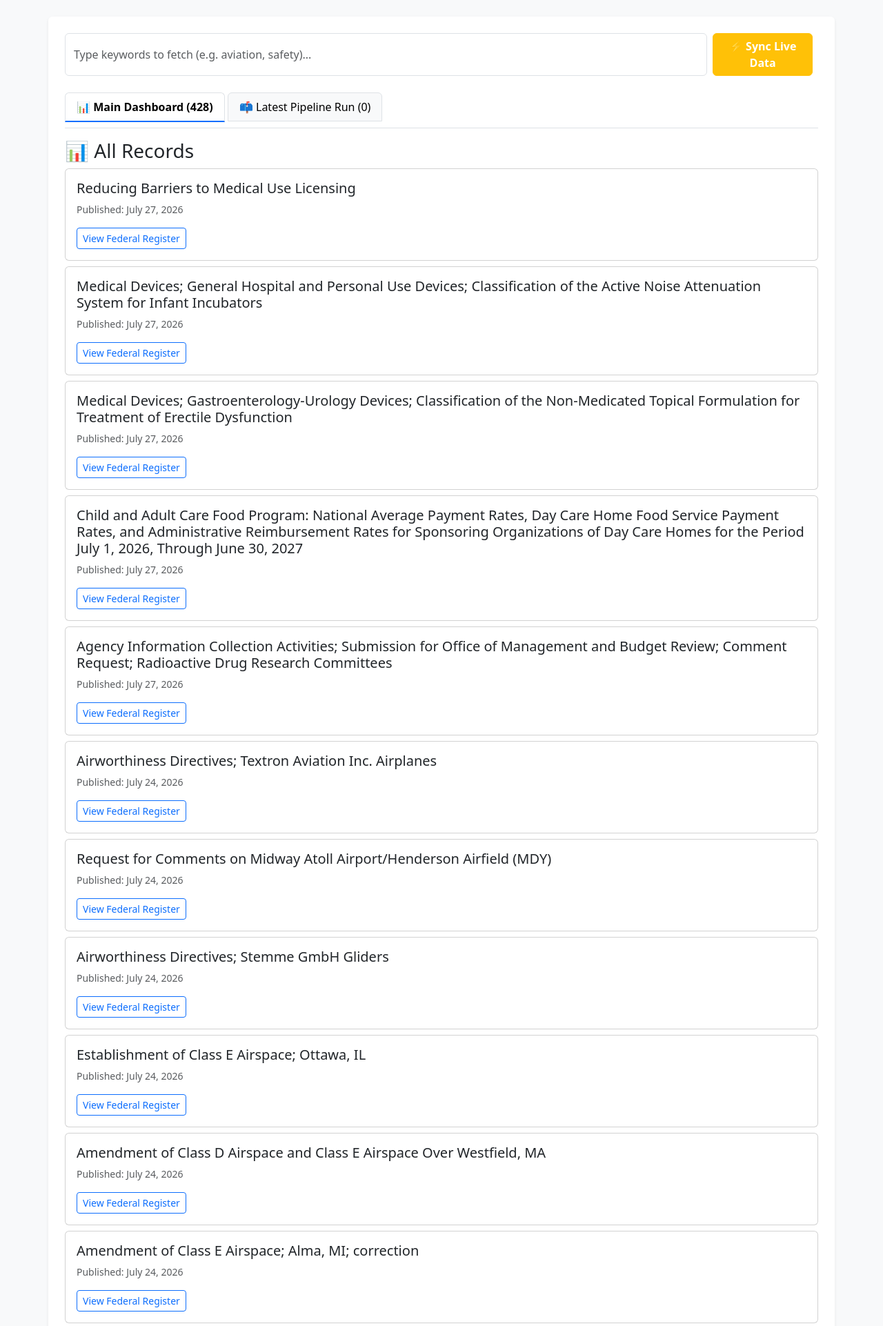
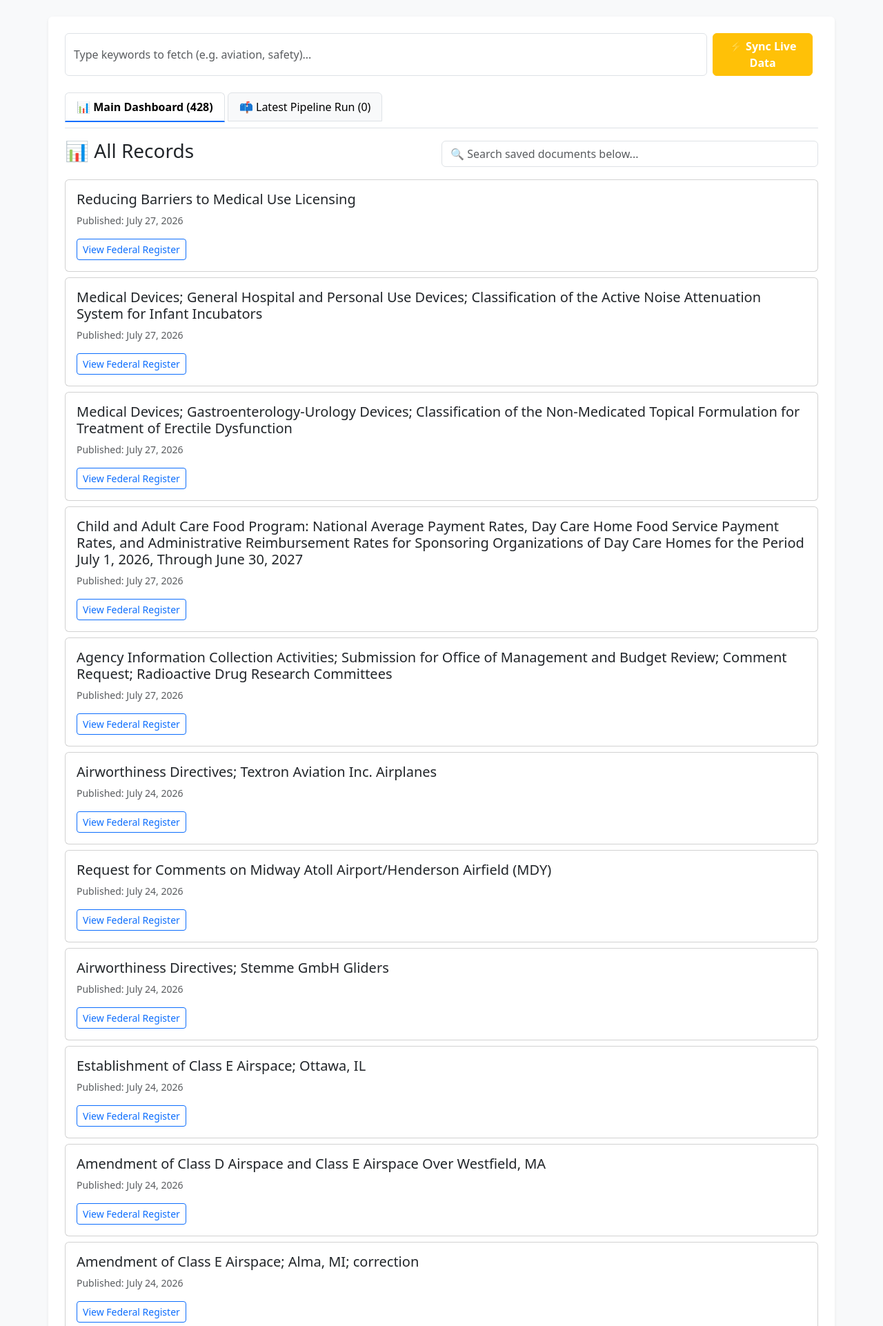
Before and after one commit to Harsh2Patel/Automated-Regulatory-Technical-Compliance-Pipeline-, a Django app: page / in a window 1280 px wide. Shown: the top 1922 px of the page at 69% size. Run offline with Django 5.2, Linux system fonts and the light colour scheme; data comes from the database, SQL or seed files in the repository.

Commit message:
Add instant frontend search bar to main dashboard

```diff
--- a/tracker/templates/tracker/dashboard.html
+++ b/tracker/templates/tracker/dashboard.html
@@ -24,7 +24,7 @@
 <body class="bg-light p-4">
 
 <div class="container bg-white p-4 rounded shadow-sm">
-    <!-- Sync Form -->
+    <!-- Live Sync Form -->
     <form method="GET" action="" class="d-flex mb-4">
         <input
             type="text"
@@ -52,12 +52,24 @@
 
     <!-- Main Dashboard Content -->
     <div id="content-main" class="tab-content">
+        <div class="d-flex justify-content-between align-items-center mb-3">
             <h3>📊 All Records</h3>
+            <!-- 🔍 Instant Search Bar -->
+            <input
+                type="text"
+                id="local-search-input"
+                class="form-control w-50"
+                placeholder="🔍 Search saved documents below..."
+                onkeyup="filterLocalDocuments()"
+            >
+        </div>
+
+        <div id="document-list">
             {% if all_documents %}
                 {% for doc in all_documents %}
-                <div class="card mb-2">
+                    <div class="card mb-2 doc-card">
                         <div class="card-body">
-                        <h5 class="card-title">{{ doc.title }}</h5>
+                            <h5 class="card-title doc-title">{{ doc.title }}</h5>
                             <p class="text-muted small">Published: {{ doc.publication_date }}</p>
                             <a href="{{ doc.html_url }}" target="_blank" class="btn btn-sm btn-outline-primary">View Federal Register</a>
                         </div>
@@ -66,6 +78,7 @@
             {% else %}
                 <p class="text-muted">No records found. Click <strong>Sync Live Data</strong> above to populate the database.</p>
             {% endif %}
+        </div>
     </div>
 
     <!-- Latest Pipeline Run Content -->
@@ -89,20 +102,33 @@
     </div>
 </div>
 
-<!-- Tab Switcher JS -->
+<!-- JavaScript for Tabs & Instant Search -->
 <script>
+    // Tab Switcher
     function switchTab(tabName) {
-        // Hide all tab contents
         document.getElementById('content-main').style.display = 'none';
         document.getElementById('content-digest').style.display = 'none';
 
-        // Deactivate all tab buttons
         document.getElementById('tab-main').classList.remove('active');
         document.getElementById('tab-digest').classList.remove('active');
 
-        // Show target tab & activate target button
         document.getElementById('content-' + tabName).style.display = 'block';
         document.getElementById('tab-' + tabName).classList.add('active');
+    }
+
+    // Instant Search Filter
+    function filterLocalDocuments() {
+        const query = document.getElementById('local-search-input').value.toLowerCase();
+        const cards = document.querySelectorAll('.doc-card');
+
+        cards.forEach(card => {
+            const title = card.querySelector('.doc-title').innerText.toLowerCase();
+            if (title.includes(query)) {
+                card.style.display = '';
+            } else {
+                card.style.display = 'none';
+            }
+        });
     }
 </script>
 
```
Lines whose indentation alone changed are shown as unchanged.
